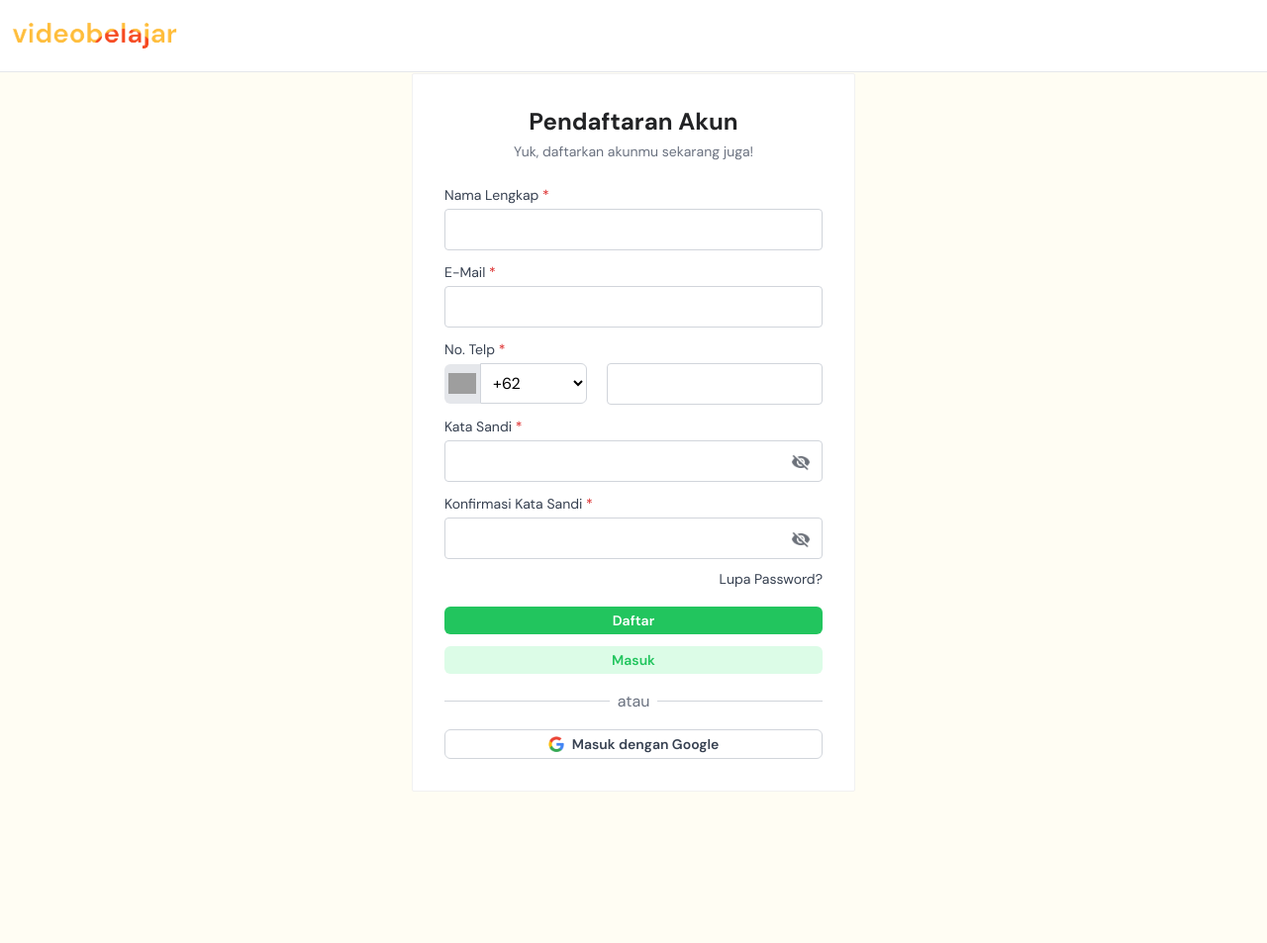
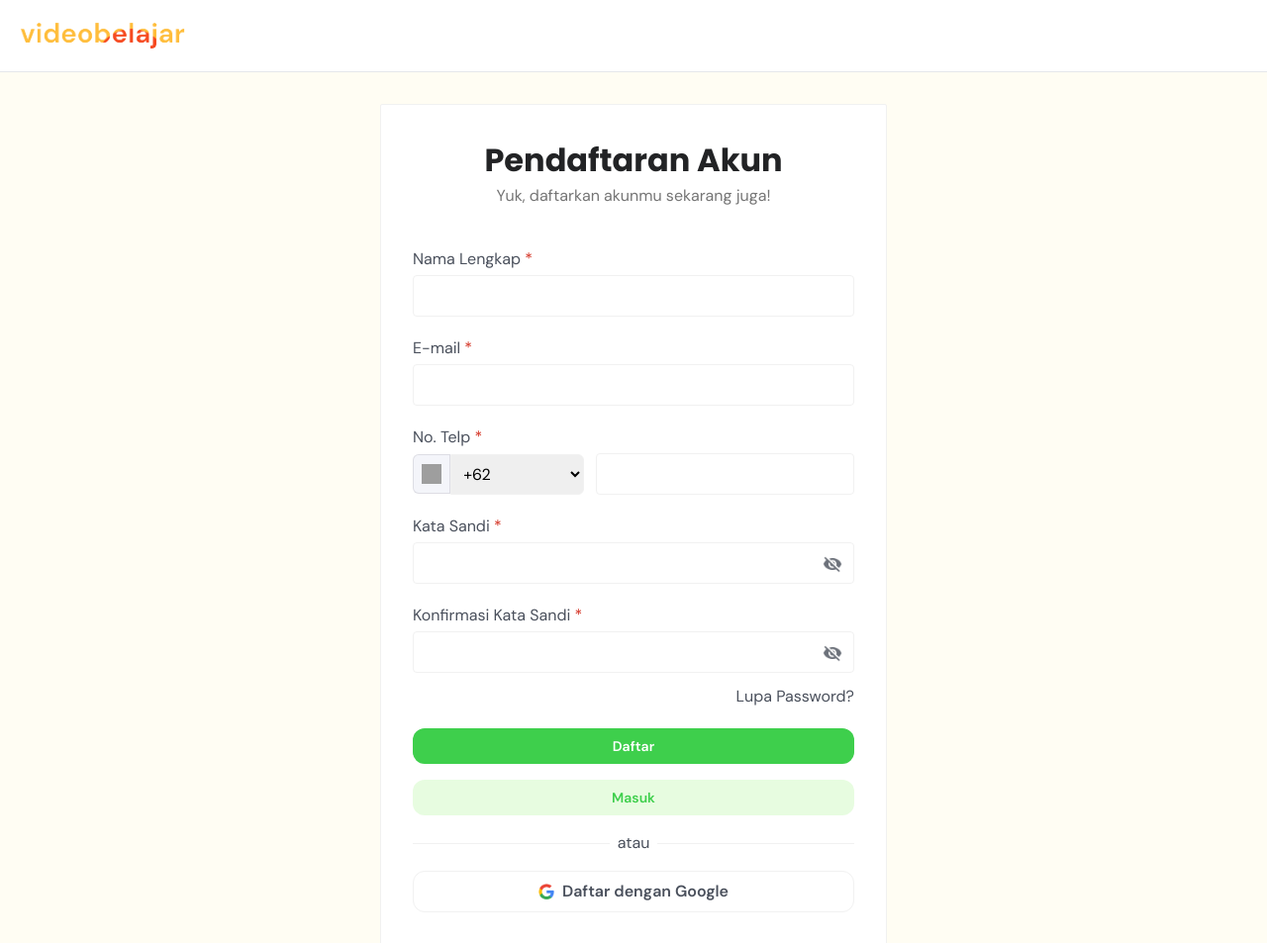
Before and after one commit to dikhaarianda/VideoBelajar-WebPage, a plain HTML site: page Register-Page.html in a window 1280 px wide. Shown: the whole page at 99% size. Before the commit the page ends 800 px from the top, so only its background shows below. Drawn offline with nearby package versions, Linux system fonts and the light colour scheme; grey boxes are pictures that could not be loaded.

Commit message:
Update Login & Regis: Change tags to semantic, add code commands, and clean up the code

```diff
--- a/Register-Page.html
+++ b/Register-Page.html
@@ -1,92 +1,160 @@
 <!DOCTYPE html>
 <html lang="en">
 <head>
-  <meta charset="UTF-8">
-  <meta name="viewport" content="width=device-width, initial-scale=1.0">
-  <title>Login</title>
-  <!-- turn off visibility password in the MS Edge -->
+  <meta charset="UTF-8" />
+  <meta name="viewport" content="width=device-width, initial-scale=1.0" />
+  <title>Register</title>
+
+  <!-- Disable password visibility toggle in Microsoft Edge -->
   <style>
     input::-ms-reveal,
     input::-ms-clear {
       display: none;
     }
   </style>
-  <!-- Tailwind CSS v3 CDN -->
+
+  <!-- Tailwind CSS CDN (v3) -->
   <script src="https://cdn.tailwindcss.com"></script>
-  <link href="https://fonts.googleapis.com/css2?family=DM+Sans:wght@100;200;300;400;500;600;700;800;900&family=Poppins:wght@100;200;300;400;500;600;700;800;900&display=swap" rel="stylesheet">
+
+  <!-- Google Fonts: DM Sans & Poppins -->
+  <link
+    href="https://fonts.googleapis.com/css2?family=DM+Sans:wght@100;200;300;400;500;600;700;800;900&family=Poppins:wght@100;200;300;400;500;600;700;800;900&display=swap"
+    rel="stylesheet"
+  />
 </head>
+
 <body class="bg-[#fffdf3] font-['DM_Sans',sans-serif] h-screen flex flex-col">
-  <!-- Navbar -->
-  <nav class="bg-white shadow-lg sm:border-b sm:shadow-none p-3">
+
+  <!-- Header -->
+  <header class="bg-white shadow-lg sm:border-b sm:shadow-none px-5 py-3 mb-8">
     <div class="container mx-auto flex items-center justify-between">
-      <a href="./Login-Page.html">
-        <img src="./assets/logo.png" alt="Logo Image" class="h-12">
+      <a href="./Register-Page.html">
+        <img src="./assets/logo.png" alt="Logo Image" class="h-12" />
       </a>
     </div>
-  </nav>
+  </header>
 
   <!-- Main Content -->
-  <div class="flex-grow flex items-center justify-center px-4">
-    <div class="bg-white p-6 sm:p-8 rounded-sm w-full max-w-md border border-[#F1F1F1]">
-      <div class="text-center mb-6">
-        <h3 class="font-bold text-2xl text-[#222325] mb-1 ['Poppins']">Pendaftaran Akun</h3>
-        <p class="text-gray-500 text-sm">Yuk, daftarkan akunmu sekarang juga!</p>
+  <main class="flex-grow flex items-center justify-center px-4">
+    <div class="bg-white p-6 sm:p-8 rounded-sm w-full max-w-lg border-[1px] border-[#F1F1F1]">
+
+      <!-- Form Heading -->
+      <div class="text-center mb-10">
+        <h3 class="font-bold text-[32px] text-[#222325] font-['Poppins']">Pendaftaran Akun</h3>
+        <p class="text-[#333333AD] text-[16px]">Yuk, daftarkan akunmu sekarang juga!</p>
       </div>
+
+      <!-- Register Form -->
       <form action="#" method="POST" class="mb-4">
-        <div class="mb-3">
-          <label class="block text-gray-700 text-sm mb-1">Nama Lengkap <span class="text-red-600">*</span></label>
-          <input type="email" class="w-full pr-10 p-2 border border-gray-300 rounded focus:outline-none focus:ring-2 focus:ring-blue-400">
+        <!-- Full Name -->
+        <div class="mb-5">
+          <label class="block text-[#4A505C] text-[16px] mb-1">
+            Nama Lengkap <span class="text-[#D32E1F]">*</span>
+          </label>
+          <input
+            type="text"
+            class="w-full pr-10 p-2 border border-[#F1F1F1] rounded"
+            required
+          />
         </div>
-        <div class="mb-3">
-          <label class="block text-gray-700 text-sm mb-1">E-Mail <span class="text-red-600">*</span></label>
-          <input type="email" class="w-full pr-10 p-2 border border-gray-300 rounded focus:outline-none focus:ring-2 focus:ring-blue-400">
+
+        <!-- Email -->
+        <div class="mb-5">
+          <label class="block text-[#4A505C] text-[16px] mb-1">
+            E-mail <span class="text-[#D32E1F]">*</span>
+          </label>
+          <input
+            type="email"
+            class="w-full pr-10 p-2 border border-[#F1F1F1] rounded"
+            required
+          />
         </div>
-        <div class="mb-3">
-          <label class="block text-gray-700 text-sm mb-1">No. Telp <span class="text-red-600">*</span></label>
-          <div class="flex items-center justify-between w-full gap-5">
-            <div class="flex items-center w-2/5">
-              <div class="bg-gray-200 rounded-l-md px-1 h-10 w-1/4 flex justify-center items-center">
-                <img src="https://flagcdn.com/w40/id.png" alt="ID Flag">
+
+        <!-- Phone Number -->
+        <div class="mb-5">
+          <label class="block text-[#4A505C] text-[16px] mb-1">
+            No. Telp <span class="text-[#D32E1F]">*</span>
+          </label>
+          <div class="flex items-center gap-3">
+            <div class="flex w-2/5">
+              <div class="bg-[#F4F5FA] rounded-l-md px-2 h-10 flex items-center border-[1px] border-[#3A35411F]">
+                <img src="https://flagcdn.com/w40/id.png" alt="ID Flag" class="h-5">
               </div>
-              <select class="bg-white border border-gray-300 p-2 w-3/4 rounded-r-md focus:outline-none">
+              <select class="border border-[#F1F1F1] p-2 w-full rounded-r-md">
                 <option value="+62">+62</option>
                 <option value="+1">+1</option>
                 <option value="+91">+91</option>
               </select>
             </div>
-            <input type="tel" class="border border-gray-300 rounded p-2 w-3/5 focus:outline-none focus:ring-2 focus:ring-blue-400">
+            <input
+              type="tel"
+              class="border border-[#F1F1F1] rounded p-2 w-3/5"
+              required
+            />
           </div>
         </div>
-        <div class="mb-3 relative">
-          <label class="block text-gray-700 text-sm mb-1">Kata Sandi <span class="text-red-600">*</span></label>
-          <input type="password" class="w-full pr-10 p-2 border border-gray-300 rounded focus:outline-none focus:ring-2 focus:ring-blue-400">
-          <button class="absolute top-9 right-3 transform">
-            <img id="eye-icon" src="./assets/login/eye-off.png" alt="Show Password" class="h-5 w-5">
+
+        <!-- Password -->
+        <div class="mb-5 relative">
+          <label class="block text-[#4A505C] text-[16px] mb-1">
+            Kata Sandi <span class="text-[#D32E1F]">*</span>
+          </label>
+          <input
+            type="password"
+            class="w-full pr-10 p-2 border border-[#F1F1F1] rounded"
+            required
+          />
+          <button type="button" class="absolute top-10 right-3 transform">
+            <img id="eye-icon" src="./assets/login/eye-off.png" alt="Show Password" class="size-5" />
           </button>
         </div>
-        <div class="mb-2 relative">
-          <label class="block text-gray-700 text-sm mb-1">Konfirmasi Kata Sandi <span class="text-red-600">*</span></label>
-          <input type="password" class="w-full pr-10 p-2 border border-gray-300 rounded focus:outline-none focus:ring-2 focus:ring-blue-400">
-          <button class="absolute top-9 right-3 transform">
-            <img id="eye-icon" src="./assets/login/eye-off.png" alt="Show Password" class="h-5 w-5">
+
+        <!-- Confirm Password -->
+        <div class="mb-3 relative">
+          <label class="block text-[#4A505C] text-[16px] mb-1">
+            Konfirmasi Kata Sandi <span class="text-[#D32E1F]">*</span>
+          </label>
+          <input
+            type="password"
+            class="w-full pr-10 p-2 border border-[#F1F1F1] rounded"
+            required
+          />
+          <button type="button" class="absolute top-10 right-3 transform">
+            <img id="eye-icon" src="./assets/login/eye-off.png" alt="Show Password" class="size-5" />
           </button>
         </div>
-        <div class="text-right">
-          <a href="#" class="text-sm text-gray-700">Lupa Password?</a>
+
+        <!-- Forgot Password Link -->
+        <div class="text-right mb-5">
+          <a href="#" class="text-[16px] text-[#4A505C]">Lupa Password?</a>
         </div>
       </form>
-      <button class="w-full p-1 rounded-md bg-green-500 text-white mb-3 text-sm font-semibold">Daftar</button>
-      <button class="w-full p-1 rounded-md bg-green-100 text-green-500 text-sm font-semibold">Masuk</button>
-      <div class="flex items-center my-4">
-        <hr class="flex-grow border-t border-gray-300">
-        <span class="px-2 text-gray-500">atau</span>
-        <hr class="flex-grow border-t border-gray-300">
+
+      <!-- Register Button -->
+      <button class="w-full p-2 rounded-xl bg-[#3ECF4C] text-white mb-4 text-sm font-semibold">
+        Daftar
+      </button>
+
+      <!-- Login Button -->
+      <div class="w-full flex text-center">
+        <a href="./Login-Page.html" class="w-full p-2 rounded-xl bg-[#E2FCD9CC] text-[#3ECF4C] text-sm font-semibold">
+          Masuk
+        </a>
       </div>
-      <button class="w-full flex items-center justify-center p-1 gap-2 rounded-md border border-gray-300 text-gray-700 text-sm font-semibold">
-        <img src="assets/login/icon-google.png" alt="Google Icon" class="h-4">
-        Masuk dengan Google
+
+      <!-- Divider -->
+      <div class="flex items-center my-4 mb-4">
+        <hr class="flex-grow border-t border-[#F1F1F1]" />
+        <span class="px-2 text-[#4A505C]">atau</span>
+        <hr class="flex-grow border-t border-[#F1F1F1]" />
+      </div>
+
+      <!-- Google Register Button -->
+      <button class="w-full flex items-center justify-center p-2 gap-2 rounded-xl border border-[#F1F1F1] text-[#4A505C] text-[16px] font-semibold">
+        <img src="assets/login/icon-google.png" alt="Google Icon" class="h-4" />
+        Daftar dengan Google
       </button>
     </div>
-  </div>
+  </main>
 </body>
 </html>
```
Also changed, not shown: Login-Page.html (+88 -34 lines).
